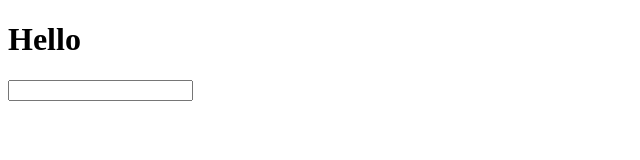
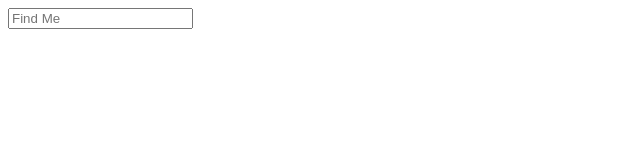
Before and after one commit to jazzygasper/thegoodfairy, a website: page app/index.html in a window 1280 px wide. Shown: the whole page, without its empty margins (0-640 px from the left). Drawn offline with nearby package versions, Linux system fonts and the light colour scheme.

Commit message:
main controller

```diff
--- a/app/index.html
+++ b/app/index.html
@@ -8,9 +8,8 @@
    <title>The Good Fairy</title>
  </head>
  <body>
-   <h1>Hello</h1>
    <div>
-     <input id='input' type='text' ng-model='postCode'>
+     <input id='input' type='text' ng-model='postCode' placeholder="Find Me">
    </div>
  </body>
 </html>
```
Also changed, not shown: test/unit/MainController.spec.js (+5 -0 lines).
